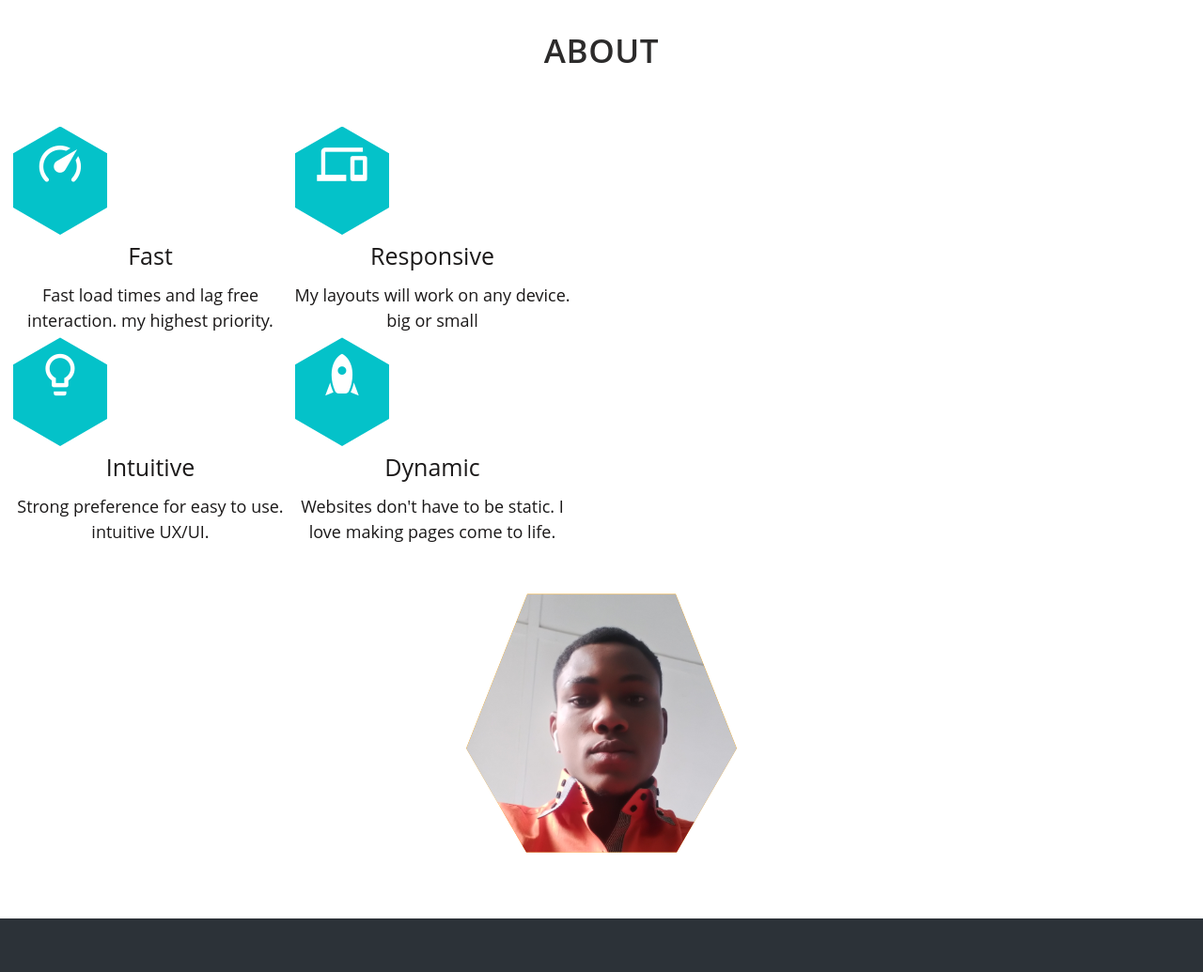
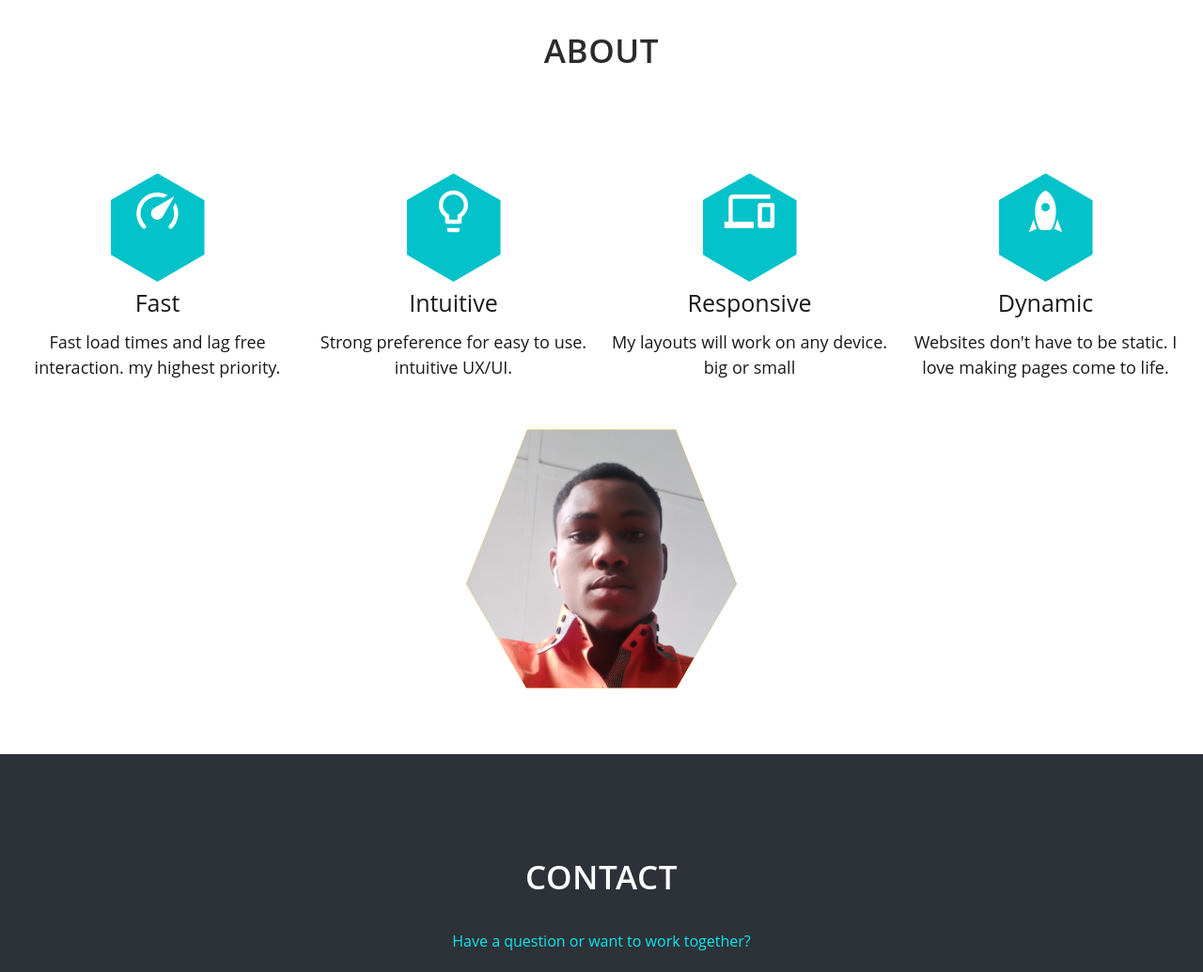
Before and after one commit to Sylvester009/PORTFOLIO1, a plain HTML site: page index.html in a window 1280 px wide. Shown: the part 910-1945 px from the top of the page at 94% size. Drawn offline with nearby package versions, Linux system fonts and the light colour scheme.

Commit message:
Find Sylvester

```diff
--- a/index.css
+++ b/index.css
@@ -1,7 +1,7 @@
 :root {
   --nav-height: 60px;
-  --s: 100px;  /* size  */
-  --m: 4px;   /* margin */
+  --s: 100px; /* size  */
+  --m: 4px; /* margin */
 }
 
 html {
@@ -132,15 +132,24 @@ h2 {
 
 .about-1 {
   display: flex;
-  flex-direction: row;
-  align-content: center;
+  flex-direction: column;
 }
 
 .about-1-1,
 .about-1-2 {
   display: flex;
-  flex-direction: column;
-  align-content: center;
+  padding: 50px 10px 0px;
+  gap: 20px;
+}
+
+.about-1-1-1,
+.about-1-2-1 {
+  width: 100%;
+}
+
+.hex-wrap {
+  display: flex;
+  justify-content: center;
 }
 
 .hexagon {
@@ -154,7 +163,7 @@ h2 {
   justify-content: center;
 }
 
-.hexagon i{
+.hexagon i {
   font-size: 40pt;
   color: #fff;
 }
@@ -352,13 +361,13 @@ input[type="submit"]:where(:hover, :focus-visible) {
     display: none;
   }
 
-  .about-1 {
-    flex-direction: row;
-  }
-
   .web-info {
     max-width: 300px;
     font-size: 18px;
+  }
+
+  .about-1 {
+    flex-direction: row;
   }
 }
 
--- a/index.html
+++ b/index.html
@@ -43,15 +43,19 @@
         <div class="about-1">
             <div class="about-1-1">
                 <div class="about-1-1-1">
+                    <div class="hex-wrap">
                         <div class="hexagon">
                             <i class="mdi mdi-speedometer"></i>
+                    </div>
                 </div>
                 <h3>Fast</h3>
                 <p class="web-info">Fast load times and lag free interaction. my highest priority.</p>
             </div>
             <div class="about-1-1-1">
+                <div class="hex-wrap">
                     <div class="hexagon">
                         <i class="mdi mdi-lightbulb-outline"></i>
+                    </div>
                 </div>
                 <h3>Intuitive</h3>
                 <p class="web-info">Strong preference for easy to use. intuitive UX/UI.</p>
@@ -59,15 +63,19 @@
         </div>
         <div class="about-1-2">
             <div class="about-1-2-1">
+                <div class="hex-wrap">
                     <div class="hexagon">
                         <i class="mdi mdi-cellphone-link"></i>
+                    </div>
                 </div>
                 <h3>Responsive</h3>
                 <p class="web-info">My layouts will work on any device. big or small</p>
             </div>
             <div class="about-1-2-1">
+                <div class="hex-wrap">
                     <div class="hexagon">
                         <i class="mdi mdi-rocket"></i>
+                    </div>
                 </div>
                 <h3>Dynamic</h3>
                 <p class="web-info">Websites don't have to be static. I love making pages come to life.</p>
```
Lines whose indentation alone changed are shown as unchanged.
